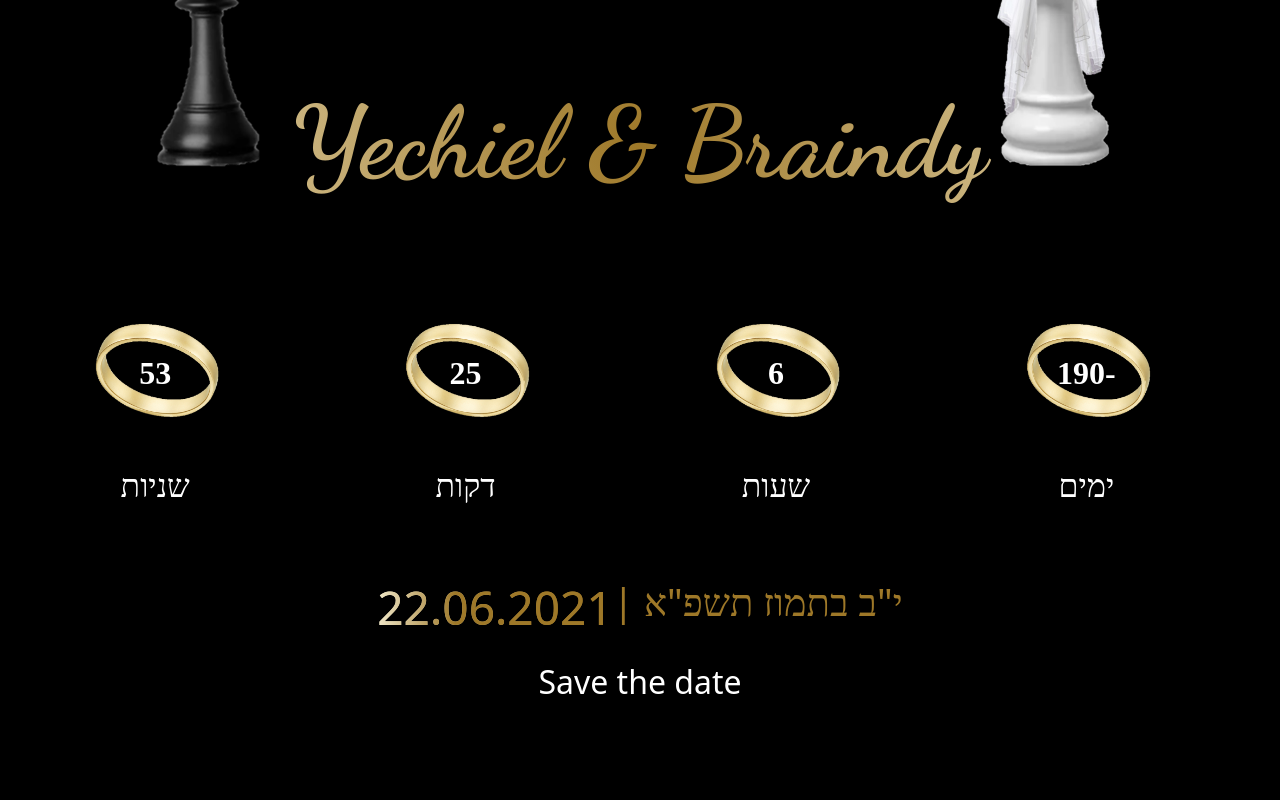
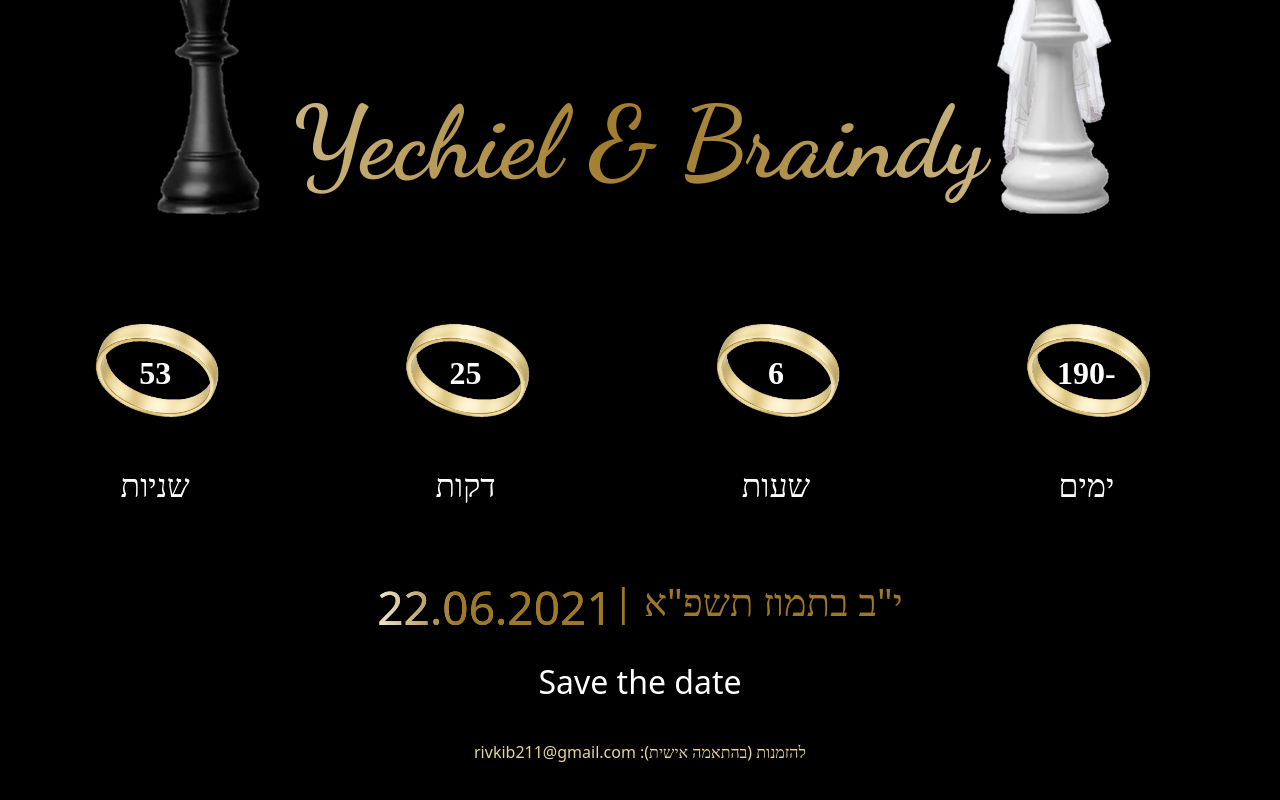
Before and after one commit to RivkaBarNatan/64WeddingCountdown, an Angular app: page / in a window 1280 px wide. Shown: the part 1238-2038 px from the top of the page. Built offline with nearby package versions, Linux system fonts and the light colour scheme; a small style sheet from the web is missing.

Commit message:
add to orders

```diff
--- a/src/app/main/main.component.html
+++ b/src/app/main/main.component.html
@@ -120,7 +120,10 @@
             <p class="dates">22.06.2021</p>
         </div>
         <p class="save_the_date">Save the date</p>
-
+        <span style="
+        font-size: initial;
+        color: #e6d49c;
+        margin-top: 5vh;">להזמנות (בהתאמה אישית): rivkib211@gmail.com</span>
 
 
 
```
